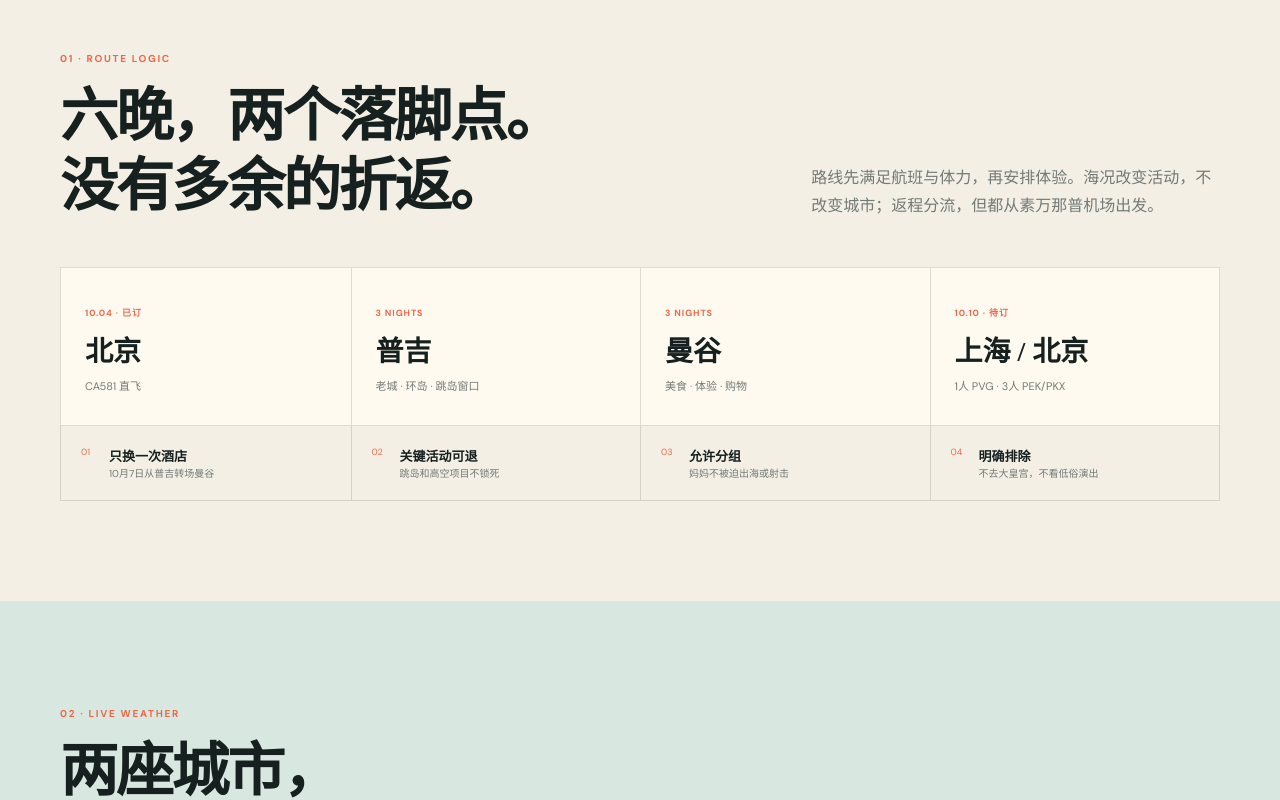
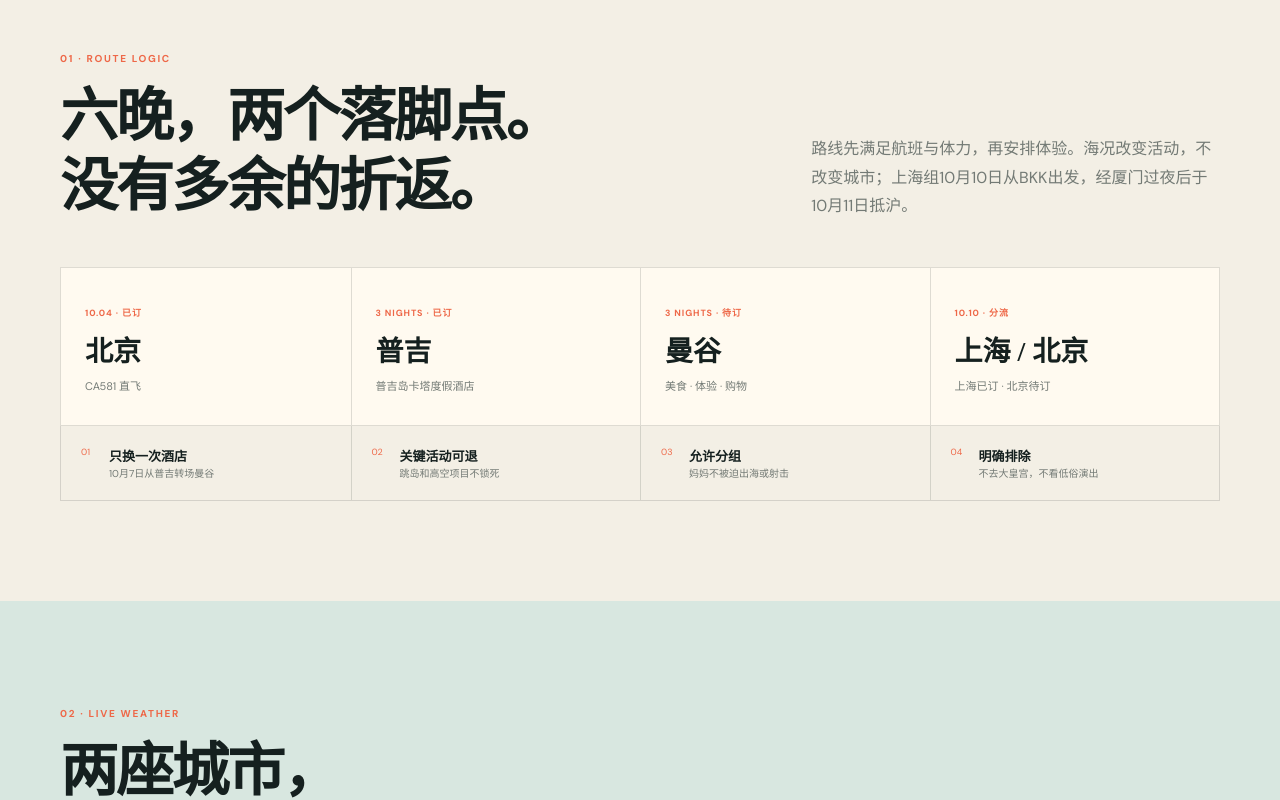
Before and after one commit to CJSUN997/national-day-family-trip, a Next.js app in the folder site/: page / in a window 1280 px wide. Shown: the part 780-1580 px from the top of the page. Built offline with nearby package versions, Linux system fonts and the light colour scheme; no server answers.

Commit message:
更新已订返程航班和普吉酒店

```diff
--- a/site/app/page.tsx
+++ b/site/app/page.tsx
@@ -9,7 +9,7 @@ const days: Day[] = [
   { date:"10.04 · 周日", city:"普吉", title:"向南飞，先睡个好觉", lead:"已订 CA581。20:30落地后只完成接机、入住和简单宵夜，不再追加夜市。", pace:"交通日", events:[
     {time:"12:00",tag:"集合",title:"首都机场 T3",note:"4人一起办理值机，逐人确认电子客票号与1×23kg托运行李。"},
     {time:"15:30—20:30",tag:"已预订",title:"CA581 · PEK → HKT",note:"直飞普吉；泰国时间比北京时间慢1小时。"},
-    {time:"22:00",tag:"接机",title:"普吉机场 → 卡伦",note:"预订SUV / Van并填写航班号，预计23:15前后抵达酒店。"}]},
+    {time:"22:00",tag:"接机",title:"普吉机场 → 普吉岛卡塔度假酒店",note:"酒店已订，位于卡伦的Kata Road一带；预订SUV / Van并填写航班号。"}]},
   { date:"10.05 · 周一", city:"普吉", title:"老城、寺庙与南端日落", lead:"4人包车走一条完整的本岛路线，上午慢出发，傍晚把神仙半岛作为全日重点。", pace:"适中", rule:"日落受天气影响；大雨时缩短南部路线，不冒险赶观景点。", events:[
     {time:"10:00",tag:"老城",title:"普吉老镇",note:"塔朗路与罗曼尼巷慢逛，午餐尝试福建面或泰南风味。"},
     {time:"14:30",tag:"文化",title:"查龙寺",note:"免费参观，注意衣着得体；现场不赶时间、不叠加过多景点。"},
@@ -36,18 +36,21 @@ const days: Day[] = [
     {time:"15:30",tag:"二选一",title:"ICONSIAM 或酒店休息",note:"想看河岸与室内水上市场就去ICONSIAM；体力不足直接休息。"},
     {time:"17:30",tag:"可选",title:"Mahanakhon SkyWalk",note:"只在天气清晰且全员有兴趣时现场决定，不提前锁死不可退票。"},
     {time:"20:30",tag:"整理",title:"两组返程终检",note:"分别确认航站楼、送机时间、行李额、证件和落地日期。"}]},
-  { date:"10.10 · 周六", city:"返程", title:"先看航班，再决定乍都乍", lead:"1人返回上海，3人返回北京。只有下午较晚航班才安排乍都乍，返程优先级永远更高。", pace:"交通日", events:[
-    {time:"09:00",tag:"条件活动",title:"乍都乍周末市场",note:"仅限航班时间充裕时执行；若不满足条件，改为酒店附近早餐后直接退房。"},
-    {time:"待航班",tag:"上海 · 1人",title:"BKK → PVG",note:"优先10月10日当天抵沪、含托运行李的直飞航班。"},
+  { date:"10.10 · 周六", city:"返程", title:"两组返程，上海组厦门过夜", lead:"上海组已出票，10月10日晚从曼谷飞厦门、10月11日下午抵达虹桥；北京组3人仍待出票。", pace:"交通日", events:[
+    {time:"09:00",tag:"条件活动",title:"乍都乍周末市场",note:"上海组航班时间允许，但仍需给BKK国际出发预留充足时间；北京组按最终航班单独判断。"},
+    {time:"19:50—23:55",tag:"已出票 · 上海1人",title:"MF864 · BKK → XMN",note:"厦门航空，抵达厦门高崎T3；手提8kg、托运1×23kg。"},
+    {time:"10.11 · 13:00—14:45",tag:"已出票 · 上海1人",title:"MF8521 · XMN → SHA",note:"厦门高崎T3至上海虹桥T1；须确认行李是否直挂及厦门过夜安排。"},
     {time:"待航班",tag:"北京 · 3人",title:"BKK → PEK / PKX",note:"查询3张同舱库存；若10月11日凌晨落地，出票前再次确认。"},
-    {time:"起飞前3小时",tag:"送机",title:"酒店 → BKK",note:"两组起飞相差不超过2小时可同车，否则分别预约。"}]},
+    {time:"起飞前3小时",tag:"送机",title:"酒店 → BKK",note:"上海组按19:50起飞倒排；北京组出票后再决定是否同车。"}]},
 ];
 
 const tasks = [
   ["outbound","已完成","确认 CA581 全员出票","逐人检查电子客票号和1×23kg托运行李。"],
-  ["return","现在","锁定两组返程","10月10日：1人BKK→PVG，3人BKK→PEK/PKX。"],
+  ["return_sh","已完成","上海组返程已出票","10月10日MF864至厦门，10月11日MF8521抵达上海虹桥。"],
+  ["return_bj","现在","锁定北京组返程","10月10日：3人BKK→PEK/PKX，优先直飞和含托运行李。"],
   ["domestic","现在","锁定普吉到曼谷","10月7日HKT→BKK，直飞、含行李、中午前后起飞。"],
-  ["rooms","现在","预订两地2间房","普吉卡伦10.04—10.07；曼谷BTS沿线10.07—10.10。"],
+  ["hotel_phuket","已完成","普吉酒店已订","普吉岛卡塔度假酒店，10月4日至7日，3晚；订单显示1间房。"],
+  ["hotel_bangkok","现在","预订曼谷酒店","10月7日至10日，优先暹罗或National Stadium周边。"],
   ["island","尽快","筛选10月6日跳岛团","比较皮皮岛线与攀牙湾线，重点核对保险、接送及天气退款。"],
   ["shooting","出发前","预订正规射击体验","确认当天开放、证件要求、教练陪同、保险和取消政策。"],
   ["transfer","出发前2周","建立机场接送订单","同行段用SUV/Van；返程按航班差值决定是否分车。"],
@@ -61,35 +64,35 @@ const tasks = [
 export default function Home() {
   const [active, setActive] = useState(0);
   const [checks, setChecks] = useState<Record<string, boolean>>(() => {
-    if (typeof window === "undefined") return { outbound: true };
+    if (typeof window === "undefined") return { outbound: true, return_sh: true, hotel_phuket: true };
     try {
       const saved = window.localStorage.getItem("thai-trip-v7-checks");
-      return saved ? { outbound: true, ...JSON.parse(saved) } : { outbound: true };
+      return saved ? { ...JSON.parse(saved), outbound: true, return_sh: true, hotel_phuket: true } : { outbound: true, return_sh: true, hotel_phuket: true };
     } catch {
-      return { outbound: true };
+      return { outbound: true, return_sh: true, hotel_phuket: true };
     }
   });
   const [menu, setMenu] = useState(false);
   const completed=useMemo(()=>tasks.filter(([id])=>checks[id]).length,[checks]);
   const jump=(id:string)=>{setMenu(false);document.getElementById(id)?.scrollIntoView({behavior:"smooth"})};
-  const toggle=(id:string)=>{if(id==="outbound")return;const next={...checks,[id]:!checks[id]};setChecks(next);localStorage.setItem("thai-trip-v7-checks",JSON.stringify(next))};
+  const toggle=(id:string)=>{if(["outbound","return_sh","hotel_phuket"].includes(id))return;const next={...checks,[id]:!checks[id]};setChecks(next);localStorage.setItem("thai-trip-v7-checks",JSON.stringify(next))};
   const day=days[active]!;
   return <main>
     <header className="topbar"><button className="brand" onClick={()=>jump("top")}><span>向</span><b>向南，再向北<small>2026 家庭旅行执行册</small></b></button><button className="menu" onClick={()=>setMenu(!menu)}>目录</button><nav className={menu?"open":""}>{[["route","路线"],["weather","天气"],["days","每日"],["booking","预订"],["budget","预算"],["tasks","清单"]].map(([id,label])=><button key={id} onClick={()=>jump(id)}>{label}</button>)}</nav><em>● 7天6晚</em></header>
     <section className="hero" id="top"><div className="hero-copy"><p>OCT 04 — OCT 10 · PHUKET / BANGKOK</p><h1>先去海边，<br/><i>再回城市。</i></h1><h2>一家四口的泰国七日：普吉3晚，曼谷3晚。去程已经确定，余下的每一步都围绕舒服、真实和可执行。</h2><div><button onClick={()=>jump("days")}>查看每日安排 ↘</button><button onClick={()=>jump("tasks")}>先看待办</button></div></div><article className="ticket"><header><span>OUTBOUND · CONFIRMED</span><b>已订</b></header><div className="airports"><section><strong>PEK</strong><small>北京 · T3</small></section><i>CA581<br/>──────── ✦</i><section><strong>HKT</strong><small>普吉</small></section></div><div className="times"><span><b>15:30</b>10月4日</span><span><b>6h</b>直飞</span><span><b>20:30</b>当地时间</span></div><p>4人同行 · 每人1×23kg托运行李 · 以电子客票号确认出票</p></article></section>
-    <section className="shell route" id="route"><Heading index="01 · ROUTE LOGIC" title={<>六晚，两个落脚点。<br/>没有多余的折返。</>} text="路线先满足航班与体力，再安排体验。海况改变活动，不改变城市；返程分流，但都从素万那普机场出发。"/><div className="route-grid">{[["10.04 · 已订","北京","CA581 直飞"],["3 NIGHTS","普吉","老城 · 环岛 · 跳岛窗口"],["3 NIGHTS","曼谷","美食 · 体验 · 购物"],["10.10 · 待订","上海 / 北京","1人 PVG · 3人 PEK/PKX"]].map(([a,b,c])=><article key={b}><small>{a}</small><b>{b}</b><p>{c}</p></article>)}</div><div className="rails">{[["01","只换一次酒店","10月7日从普吉转场曼谷"],["02","关键活动可退","跳岛和高空项目不锁死"],["03","允许分组","妈妈不被迫出海或射击"],["04","明确排除","不去大皇宫，不看低俗演出"]].map(([n,t,d])=><article key={n}><span>{n}</span><b>{t}</b><small>{d}</small></article>)}</div></section>
+    <section className="shell route" id="route"><Heading index="01 · ROUTE LOGIC" title={<>六晚，两个落脚点。<br/>没有多余的折返。</>} text="路线先满足航班与体力，再安排体验。海况改变活动，不改变城市；上海组10月10日从BKK出发，经厦门过夜后于10月11日抵沪。"/><div className="route-grid">{[["10.04 · 已订","北京","CA581 直飞"],["3 NIGHTS · 已订","普吉","普吉岛卡塔度假酒店"],["3 NIGHTS · 待订","曼谷","美食 · 体验 · 购物"],["10.10 · 分流","上海 / 北京","上海已订 · 北京待订"]].map(([a,b,c])=><article key={b}><small>{a}</small><b>{b}</b><p>{c}</p></article>)}</div><div className="rails">{[["01","只换一次酒店","10月7日从普吉转场曼谷"],["02","关键活动可退","跳岛和高空项目不锁死"],["03","允许分组","妈妈不被迫出海或射击"],["04","明确排除","不去大皇宫，不看低俗演出"]].map(([n,t,d])=><article key={n}><span>{n}</span><b>{t}</b><small>{d}</small></article>)}</div></section>
     <WeatherBoard />
     <section className="dark" id="days"><div className="shell"><Heading light index="03 · DAY BY DAY" title={<>每天只做一件<br/>真正重要的事。</>} text="选择日期查看时间线。安排保留交通和休息缓冲，不用景点数量衡量一天是否值得。"/><div className="tabs">{days.map((d,i)=><button className={i===active?"active":""} onClick={()=>setActive(i)} key={d.date}><small>{d.date.split(" · ")[0]}</small><b>D{i+1}</b><span>{d.city}</span></button>)}</div><div className="day"><aside><span>{day.date}<i>{day.pace}</i></span><small>{day.city} · DAY {active+1}</small><h3>{day.title}</h3><p>{day.lead}</p>{day.rule&&<em><b>WEATHER RULE</b>{day.rule}</em>}</aside><div className="timeline">{day.events.map((e,i)=><article key={e.title}><span>{String(i+1).padStart(2,"0")}</span><div><small>{e.time}<i>{e.tag}</i></small><h4>{e.title}</h4><p>{e.note}</p></div></article>)}</div></div></div></section>
-    <section className="shell booking" id="booking"><Heading index="04 · BOOKING GATES" title={<>先锁交通，<br/>再让酒店落位。</>} text="动态价格不写成事实。这里只固定筛选条件和决策顺序，最终信息以付款页与电子客票为准。"/><div className="cards"><FlightCard urgent date="10.10" code="BKK → PVG" title="上海组 · 1人" items={["直飞且含托运行李","优先10月10日当天抵沪","独立出票，不等待北京组同价"]}/><FlightCard urgent date="10.10" code="BKK → PEK / PKX" title="北京组 · 3人" items={["一次查询3张同舱库存","直飞、含托运行李","凌晨抵达须全员提前确认"]}/><FlightCard date="10.07" code="HKT → BKK" title="城市转场 · 4人" items={["11:00—14:00理想起飞","只选BKK，避免DMK","包含4人托运行李"]}/><article className="rooms"><small>尽快预订 · 2间房</small><div><b>普吉</b><span>10.04—10.07</span><em>卡伦 · 3晚</em></div><div><b>曼谷</b><span>10.07—10.10</span><em>暹罗 / National Stadium周边 · 3晚</em></div><p>明确床型、BTS步行距离、电梯、早餐、税费和免费取消截止日。</p></article></div><div className="car-rule"><b>10月10日规则</b><span>下午较晚航班且预留足够送机时间 → 乍都乍</span><span>否则 → 取消市场，直接按两组航班送机</span></div></section>
+    <section className="shell booking" id="booking"><Heading index="04 · BOOKING GATES" title={<>已订信息归档，<br/>未知继续保持未知。</>} text="页面仅展示执行行程需要的信息，不公开乘机人姓名、订单编号、联系方式或支付信息。"/><div className="cards"><FlightCard status="已出票" date="10.10—10.11" code="BKK → XMN → SHA" title="上海组 · 1人" items={["MF864：19:50—23:55","MF8521：次日13:00—14:45","手提8kg、托运1×23kg","确认行李直挂与厦门过夜"]}/><FlightCard urgent date="10.10" code="BKK → PEK / PKX" title="北京组 · 3人" items={["一次查询3张同舱库存","直飞、含托运行李","凌晨抵达须全员提前确认"]}/><FlightCard date="10.07" code="HKT → BKK" title="城市转场 · 4人" items={["11:00—14:00理想起飞","只选BKK，避免DMK","包含4人托运行李"]}/><article className="rooms"><small>普吉已订 · 曼谷待订</small><div><b>普吉</b><span>10.04—10.07</span><em>普吉岛卡塔度假酒店 · 3晚</em></div><div><b>曼谷</b><span>10.07—10.10</span><em>暹罗 / National Stadium周边 · 3晚</em></div><p>普吉订单当前显示1间房，请确认床型、入住人数及是否适住4名成人。</p></article></div><div className="car-rule"><b>10月10日规则</b><span>上海组BKK 19:50起飞 → 下午至少预留国际出发缓冲</span><span>北京组出票后 → 再判断是否同车送机</span></div></section>
     <section className="money" id="budget"><div className="shell"><Heading light index="05 · MONEY MAP" title={<>国际机票另算，<br/>两万元需要做取舍。</>} text="新方案加入4人跳岛和射击体验，活动预算明显上升。购物和代购仍使用完全独立的账本。"/><div className="money-grid"><article className="total"><small>旅行主体目标 · 4人</small><b>¥20,000</b><p>不含国际机票<br/>不含购物与代购</p><span>当前规划区间 <strong>¥17,300—25,300</strong></span></article><article className="bars">{[["住宿 · 6晚2间房","¥5,000—7,500",31],["泰国境内机票","¥1,600—2,800",12],["接送与市内交通","¥1,800—2,800",12],["餐饮","¥4,000—5,500",23],["跳岛与射击","¥3,400—4,800",19],["保险与缓冲","¥1,500—1,900",8]].map(([n,a,w])=><div key={String(n)}><span>{n}</span><b>{a}</b><i><em style={{width:`${w}%`}}/></i></div>)}</article><article className="saving"><small>控制在两万元的顺序</small><ol><li>酒店控制在每晚两间合计约¥1,000</li><li>跳岛与射击不同时升级高价套餐</li><li>包车只用于10月5日环岛和机场链路</li><li>高空观景只在预算与天气都允许时购买</li></ol></article></div></div></section>
-    <section className="shell tasks" id="tasks"><Heading index="06 · ACTION LIST" title={<>从现在开始，<br/>一件件锁定。</>} text={`${completed}/${tasks.length} 项已完成。勾选结果只保存在当前设备。`}/><div className="progress"><i style={{width:`${completed/tasks.length*100}%`}}/></div><div className="task-list">{tasks.map(([id,phase,title,note],i)=><label className={checks[id]?"done":""} key={id}><input type="checkbox" checked={!!checks[id]} disabled={id==="outbound"} onChange={()=>toggle(id)}/><span>{String(i+1).padStart(2,"0")}</span><em>{phase}</em><b>{title}<small>{note}</small></b><i>✓</i></label>)}</div></section>
+    <section className="shell tasks" id="tasks"><Heading index="06 · ACTION LIST" title={<>从现在开始，<br/>一件件锁定。</>} text={`${completed}/${tasks.length} 项已完成。勾选结果只保存在当前设备。`}/><div className="progress"><i style={{width:`${completed/tasks.length*100}%`}}/></div><div className="task-list">{tasks.map(([id,phase,title,note],i)=><label className={checks[id]?"done":""} key={id}><input type="checkbox" checked={!!checks[id]} disabled={["outbound","return_sh","hotel_phuket"].includes(id)} onChange={()=>toggle(id)}/><span>{String(i+1).padStart(2,"0")}</span><em>{phase}</em><b>{title}<small>{note}</small></b><i>✓</i></label>)}</div></section>
     <section className="final-band"><div><small>07 · BEFORE YOU GO</small><h2>三个不能忘的<br/>出发前节点。</h2></div><article><small>10.01 起</small><b>填写4人 TDAC</b><p>仅使用泰国移民局官方免费入口。</p><a href="https://tdac.immigration.go.th/" target="_blank">打开官网 ↗</a></article><article><small>10.03</small><b>值机与行李终检</b><p>护照、保险、eSIM、常用药；充电宝随身携带。</p></article><article><small>全程</small><b>公开信息边界</b><p>不上传证件号、完整订单号、手机号、邮箱或支付凭证。</p></article></section>
     <footer><b>向南，再向北</b><span>事实与建议分开。未知保持未知，动态信息在付款前重新核实。</span><button onClick={()=>jump("top")}>回到顶部 ↑</button></footer>
   </main>
 }
 
 function Heading({index,title,text,light=false}:{index:string;title:React.ReactNode;text:string;light?:boolean}){return <header className={`heading ${light?"light":""}`}><div><small>{index}</small><h2>{title}</h2></div><p>{text}</p></header>}
-function FlightCard({urgent=false,date,code,title,items}:{urgent?:boolean;date:string;code:string;title:string;items:string[]}){return <article className={`flight-card ${urgent?"urgent":""}`}><header><span>{urgent?"最高优先级":"同步锁定"}</span><small>{date}</small></header><p>{code}</p><h3>{title}</h3><ul>{items.map(x=><li key={x}>{x}</li>)}</ul><a href="https://www.google.com/travel/flights" target="_blank">打开航班搜索 ↗</a></article>}
+function FlightCard({urgent=false,status,date,code,title,items}:{urgent?:boolean;status?:string;date:string;code:string;title:string;items:string[]}){return <article className={`flight-card ${urgent?"urgent":""}`}><header><span>{status|| (urgent?"最高优先级":"同步锁定")}</span><small>{date}</small></header><p>{code}</p><h3>{title}</h3><ul>{items.map(x=><li key={x}>{x}</li>)}</ul>{!status&&<a href="https://www.google.com/travel/flights" target="_blank">打开航班搜索 ↗</a>}</article>}
 
 type WeatherResponse = {
   current: { time:string; temperature_2m:number; apparent_temperature:number; weather_code:number; wind_speed_10m:number };
```
